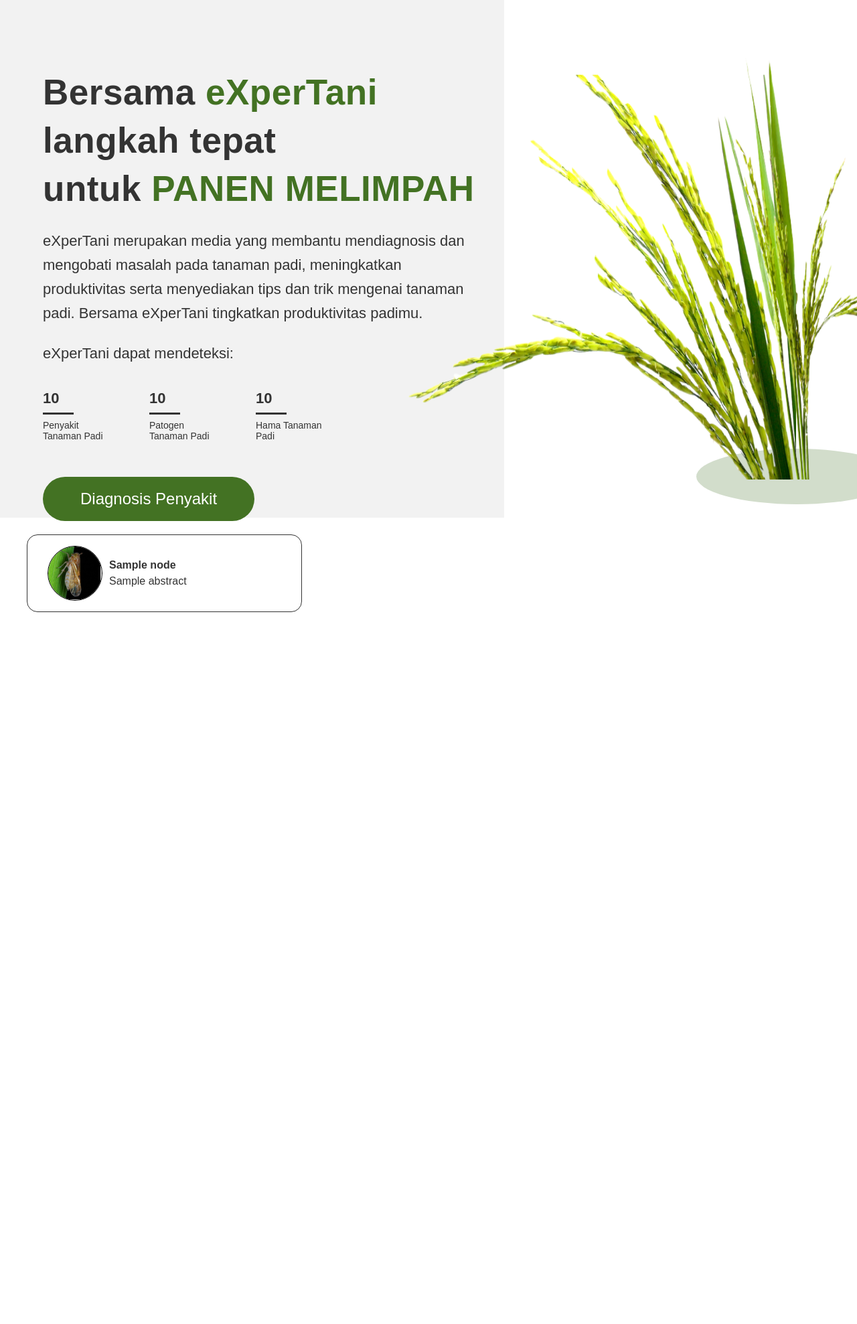
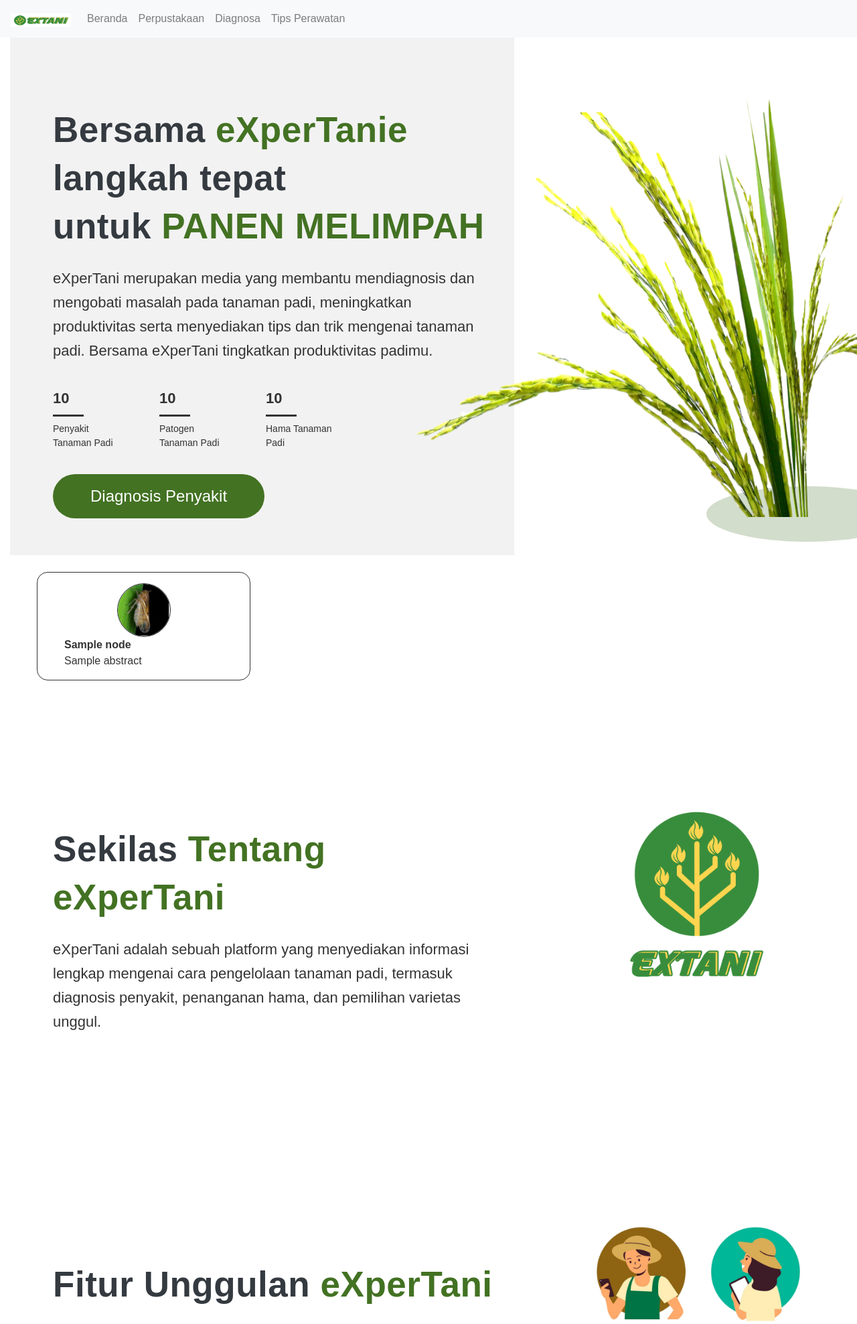
Before and after one commit to Ariful2607/Sistem-Pakar-Deep-Knowledge-Graph, a Flask app: template sistem-pakar-eXperTani/templates/Landingpage.html in a window 1280 px wide; the page is wider, and only the part inside the window is pictured. Shown: the top 1977 px of that part at 67% size. Run offline with Flask 3, Linux system fonts and the light colour scheme; the template is opened without the code that fills it: most values are stand-ins (such as "Sample title", 1, 10 or a date in 2020); some libraries are stand-ins or nearby versions.

Commit message:
Update-Navbar-on-Landingpage

```diff
--- a/sistem-pakar-eXperTani/static/css/styles.css
+++ b/sistem-pakar-eXperTani/static/css/styles.css
@@ -6,13 +6,10 @@ body, html {
 
 .container {
     max-width: 100%;
-    height: 3229px;
-    padding-bottom: 2205px;
     background: white;
     display: flex;
     flex-direction: column;
     justify-content: flex-start;
-    /* align-items: center; */
 }
 
 .section {
@@ -24,6 +21,18 @@ body, html {
     flex-direction: column;
     justify-content: flex-start;
     align-items: flex-start;
+    margin-bottom: 50px;
+}
+.section1 {
+    max-width: 100%;
+    height: 600px;
+    position: relative;
+    background: white;
+    display: flex;
+    flex-direction: column;
+    justify-content: flex-start;
+    align-items: flex-start;
+    margin-bottom: 50px;
 }
 
 .content {
@@ -49,6 +58,13 @@ body, html {
     align-items: flex-start;
     gap: 24px;
 }
+
+.section-image {
+    width: 50%;
+    height: auto;
+    margin-left: 820px;
+}
+
 
 .heading {
     width: 676px;
--- a/sistem-pakar-eXperTani/static/js/script.js
+++ b/sistem-pakar-eXperTani/static/js/script.js
@@ -30,3 +30,7 @@ document.addEventListener('DOMContentLoaded', function() {
       }
     });
   });
+
+  document.querySelector('.back-button').addEventListener('click', function() {
+    history.back();
+});
--- a/sistem-pakar-eXperTani/templates/Diagnosa.html
+++ b/sistem-pakar-eXperTani/templates/Diagnosa.html
@@ -12,7 +12,7 @@
   <section>
     <nav class="navbar navbar-expand-lg navbar-light bg-light">
       <a class="navbar-brand" href="/">
-        <img src="{{ url_for('static', filename='images/EXTANI.png') }}" width="48" height="48" alt="Penyiangan">
+        <img src="{{ url_for('static', filename='images/EXTN.png') }}" width="90" height="20" alt="Penyiangan">
       </a>
       <div class="collapse navbar-collapse" id="navbarNav">
           <ul class="navbar-nav mr-auto">
--- a/sistem-pakar-eXperTani/templates/HasilDiagnosa.html
+++ b/sistem-pakar-eXperTani/templates/HasilDiagnosa.html
@@ -10,7 +10,7 @@
 <body>
   <nav class="navbar navbar-expand-lg navbar-light bg-light">
     <a class="navbar-brand" href="/">
-      <img src="{{ url_for('static', filename='images/EXTANI.png') }}" width="48" height="48" alt="Penyiangan">
+      <img src="{{ url_for('static', filename='images/EXTN.png') }}" width="90" height="20" alt="Penyiangan">
     </a>
     <div class="collapse navbar-collapse" id="navbarNav">
         <ul class="navbar-nav mr-auto">
--- a/sistem-pakar-eXperTani/templates/Landingpage.html
+++ b/sistem-pakar-eXperTani/templates/Landingpage.html
@@ -4,25 +4,54 @@
     <meta charset="UTF-8">
     <meta name="viewport" content="width=device-width, initial-scale=1.0">
     <title>eXperTani</title>
+    <link rel="stylesheet" href="https://maxcdn.bootstrapcdn.com/bootstrap/4.0.0/css/bootstrap.min.css">
     <link rel="stylesheet" href="{{ url_for('static', filename='css/styles.css') }}">
 </head>
 <body>
+    <nav class="navbar navbar-expand-lg navbar-light bg-light">
+        <a class="navbar-brand" href="/">
+          <img src="{{ url_for('static', filename='images/EXTN.png') }}" width="90" height="20" alt="Penyiangan">
+        </a>
+        <div class="collapse navbar-collapse" id="navbarNav">
+            <ul class="navbar-nav mr-auto">
+                <li class="nav-item">
+                    <a class="nav-link" href="/">
+                        <span>Beranda</span>
+                    </a>
+                </li>
+                <li class="nav-item">
+                    <a class="nav-link" href="/perpustakaan">
+                        <span>Perpustakaan</span>
+                    </a>
+                </li>
+                <li class="nav-item">
+                    <a class="nav-link" href="/diagnosa">
+                        <span>Diagnosa</span>
+                    </a>
+                </li>
+                <li class="nav-item">
+                    <a class="nav-link" href="/tipsperawatan">
+                        <span>Tips Perawatan</span>
+                    </a>
+                </li>
+            </ul>
+        </div>
+    </nav>
+
     <div class="container">
         <div class="section">
             <div class="content">
                 <div class="background"></div>
-                <li><a href="/test-connection">Test Connection</a></li>
                 <div class="text-container">
                     <div class="heading">
                         <span class="text-dark">Bersama </span>
-                        <span class="text-green">eXperTani</span>
+                        <span class="text-green">eXperTanie</span>
                         <span class="text-dark"><br />langkah tepat <br />untuk </span>
                         <span class="text-green">PANEN MELIMPAH</span>
                     </div>
                     <div class="description">
                         eXperTani merupakan media yang membantu mendiagnosis dan mengobati masalah pada tanaman padi, meningkatkan produktivitas serta menyediakan tips dan trik mengenai tanaman padi. Bersama eXperTani tingkatkan produktivitas padimu.
                     </div>
-                    <div class="description"> eXperTani dapat mendeteksi:</div>
                     <div class="stats">
                         <div class="stat-item">
                             <div class="stat-number">{{ jumlah_penyakit_padi }}</div>
@@ -56,6 +85,54 @@
                 {% endfor %}
             </div>
         </div>
+
+        <!-- Additional Section 1 -->
+        <div class="section1">
+            <div class="content">
+                <div class="text-container">
+                    <div class="heading">
+                        <span class="text-dark">Sekilas </span>
+                        <span class="text-green">Tentang eXperTani</span>
+                    </div>
+                    <div class="description">
+                        eXperTani adalah sebuah platform yang menyediakan informasi lengkap mengenai cara pengelolaan tanaman padi, termasuk diagnosis penyakit, penanganan hama, dan pemilihan varietas unggul.
+                    </div>
+                </div>
+                <img class="section-image" src="{{ url_for('static', filename='images/EXTANI.png') }}" alt="Logo">
+            </div>
+        </div>
+
+        <!-- Additional Section 2 -->
+        <div class="section1">
+            <div class="content">
+                <div class="text-container">
+                    <div class="heading">
+                        <span class="text-dark">Fitur Unggulan </span>
+                        <span class="text-green">eXperTani</span>
+                    </div>
+                    <div class="description">
+                        Dengan fitur-fitur unggulan seperti Diagnosis penyakit, perpustakaan hama dan penyakit, dan tips perawatan, eXperTani membantu petani meningkatkan hasil panen padi mereka secara signifikan.
+                    </div>
+                </div>
+                <img class="section-image" src="{{ url_for('static', filename='images/petani1.png') }}" alt="Logo">
+            </div>
+        </div>
+
+        <!-- Additional Section 3 -->
+        <div class="section1">
+            <div class="content">
+                <div class="text-container">
+                    <div class="heading">
+                        <span class="text-dark">Testimoni </span>
+                        <span class="text-green">Pengguna</span>
+                    </div>
+                    <div class="description">
+                        "Sejak menggunakan eXperTani, produktivitas tanaman padi saya meningkat pesat. Informasi yang diberikan sangat akurat dan membantu." - Budi, Petani Padi.
+                    </div>
+                </div>
+                <img class="section-image" src="{{ url_for('static', filename='images/petani2.png') }}" alt="Logo">
+            </div>
+        </div>
     </div>
     <script>
         function redirectToDetails(label) {
--- a/sistem-pakar-eXperTani/templates/perpustakaan.html
+++ b/sistem-pakar-eXperTani/templates/perpustakaan.html
@@ -9,7 +9,7 @@
 <body>
   <nav class="navbar navbar-expand-lg navbar-light bg-light">
     <a class="navbar-brand" href="/">
-      <img src="{{ url_for('static', filename='images/EXTANI.png') }}" width="48" height="48" alt="Penyiangan">
+      <img src="{{ url_for('static', filename='images/EXTN.png') }}" width="90" height="20" alt="Penyiangan">
     </a>
     <div class="collapse navbar-collapse" id="navbarNav">
         <ul class="navbar-nav mr-auto">
--- a/sistem-pakar-eXperTani/templates/tipsperawatan.html
+++ b/sistem-pakar-eXperTani/templates/tipsperawatan.html
@@ -10,7 +10,7 @@
 <body>
     <nav class="navbar navbar-expand-lg navbar-light bg-light">
       <a class="navbar-brand" href="/">
-        <img src="{{ url_for('static', filename='images/EXTANI.png') }}" width="48" height="48" alt="Penyiangan">
+        <img src="{{ url_for('static', filename='images/EXTN.png') }}" width="90" height="20" alt="Penyiangan">
       </a>
         <div class="collapse navbar-collapse" id="navbarNav">
             <ul class="navbar-nav mr-auto">
```
Also changed, not shown: sistem-pakar-eXperTani/static/css/coba.css (deleted, +0 -130 lines), sistem-pakar-eXperTani/static/images/EXTN.png (added), sistem-pakar-eXperTani/static/images/petani1.png (added), sistem-pakar-eXperTani/static/images/petani2.png (added), 1 other file.
